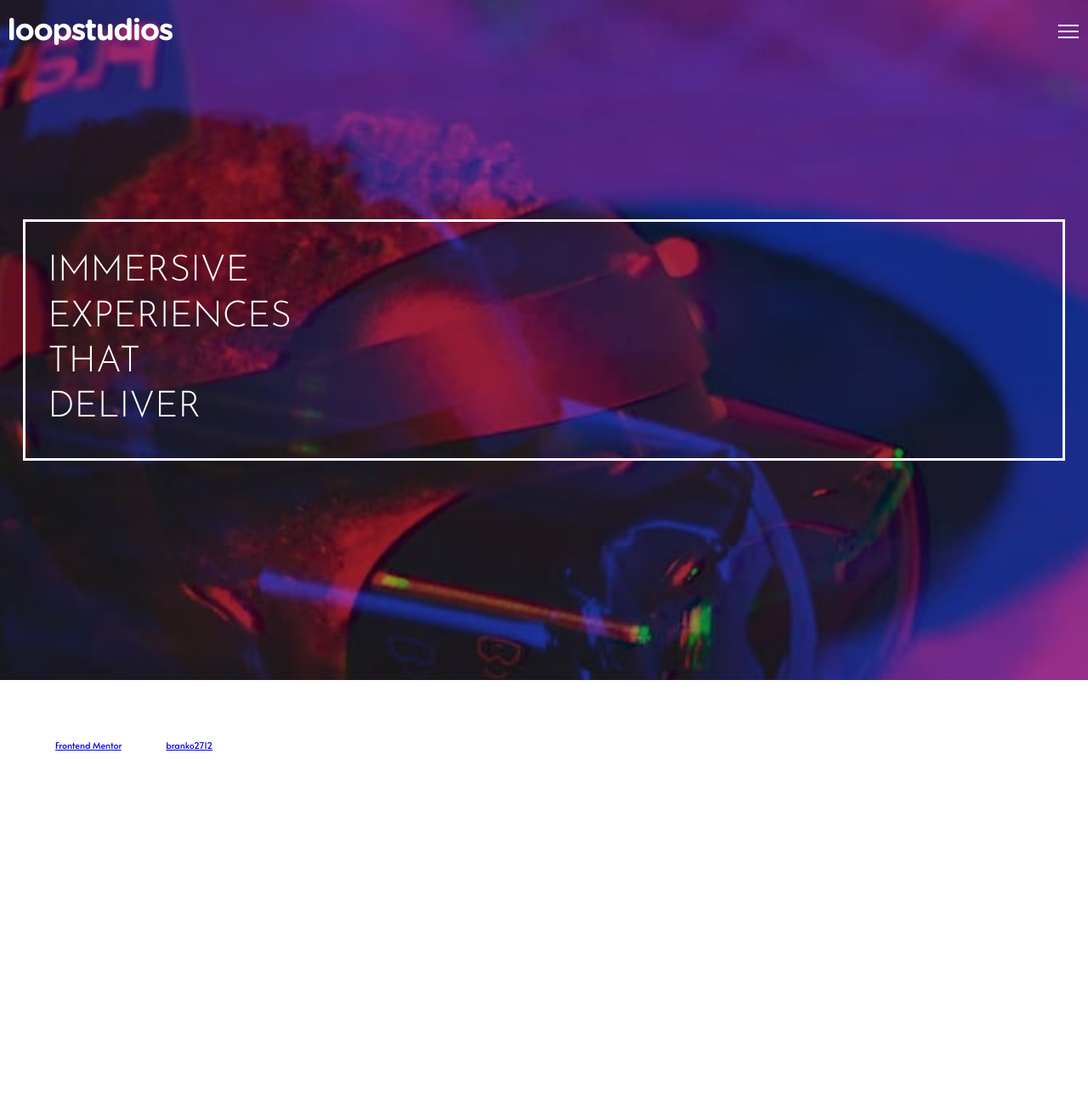
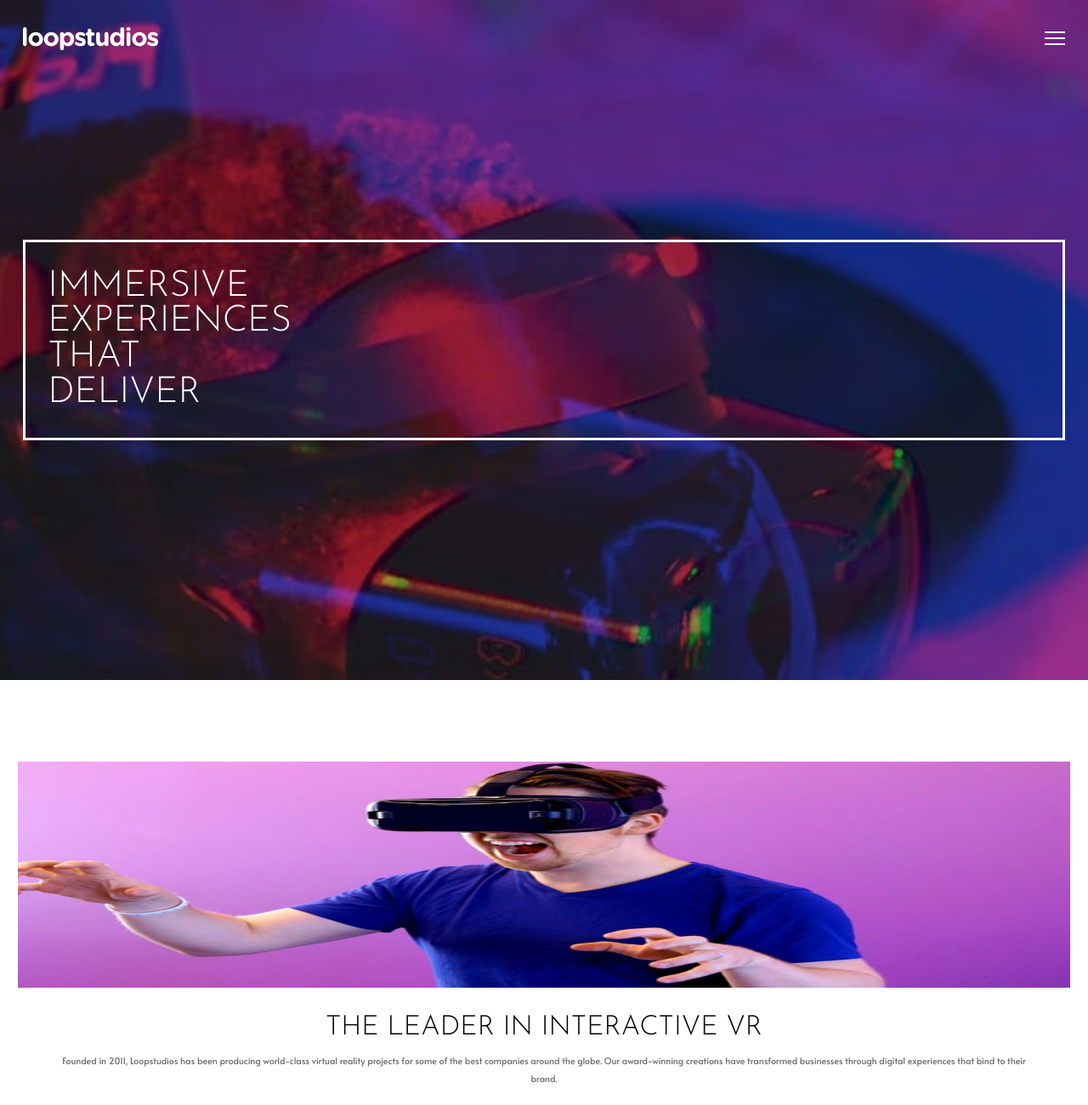
Before and after one commit to branko2712/loopstudios-landing-page, a website: page index.html in a window 1280 px wide. Shown: the top 1300 px of the page at 85% size. Before the commit the page ends 885 px from the top, so only its background shows below. Drawn offline with Linux system fonts and the light colour scheme.

Commit message:
about section

```diff
--- a/index.html
+++ b/index.html
@@ -43,14 +43,19 @@
       <span>deliver</span>
     </h3>
   </section>
-  <section>
-    <!-- About -->
-    The leader in interactive VR
+  <section class="about">
+    <img src="./images/mobile/image-interactive.jpg" alt="interactive">
 
-    Founded in 2011, Loopstudios has been producing world-class virtual reality
-    projects for some of the best companies around the globe. Our award-winning
-    creations have transformed businesses through digital experiences that bind
-    to their brand.
+    <h2 class="about__title">
+      The leader in interactive VR
+    </h2>
+
+    <div class="about__text">
+      Founded in 2011, Loopstudios has been producing world-class virtual reality
+      projects for some of the best companies around the globe. Our award-winning
+      creations have transformed businesses through digital experiences that bind
+      to their brand.
+    </div>
   </section>
   <section>
     <!-- OurWork -->
--- a/sass/_base.scss
+++ b/sass/_base.scss
@@ -21,7 +21,7 @@ $bp-small: 25em; // 375px / 15px - base font size
 *::after {
     margin: 0;
     padding: 0;
-    box-sizing: inherit;
+    box-sizing: border-box;
 }
 
 html {
--- a/sass/_components.scss
+++ b/sass/_components.scss
@@ -0,0 +1,20 @@
+header{
+    .navigation{
+        display: flex;
+        align-items: center;
+        justify-content: space-between;
+        padding: 3rem 2.5rem;
+        position: absolute;
+        top: 0;
+        left: 0;
+        width: 100%;
+        z-index: 3;
+
+        &__logo{
+            img{
+                width: 15rem;
+            }
+        }
+
+    }
+}
--- a/sass/_layout.scss
+++ b/sass/_layout.scss
@@ -18,7 +18,7 @@
         margin: 0 2.5rem;
         padding: 3rem 2.5rem;
         text-transform: uppercase;
-        line-height: 5rem;
+        line-height: 3.9rem;
         word-break: keep-all;
         width: 100%;
         span{
@@ -28,18 +28,32 @@
     }
 }
 
-header{
-    .navigation{
-        display: flex;
-        align-items: center;
-        justify-content: space-between;
-        padding: 2rem 1rem;
-        position: absolute;
-        top: 0;
-        left: 0;
-        width: 100%;
-        z-index: 3;
+.about{
+    height: 100vh;
+    padding: 9rem 2rem;
+    display: flex;
+    flex-direction: column;
+    text-align: center;
 
 
+    img{
+        width: 100%;
+        height: 25rem;
+    }
+
+    &__title{
+        font-family: $font-secondary;
+        font-size: 3rem;
+        font-weight: 100;
+        color: $color-black;
+        text-transform: uppercase;
+        line-height: 3rem;
+        padding-top: 3rem;
+    }
+
+    &__text{
+        padding: 1rem 4rem;
+        color: $color-very-dark-gray;
+        line-height: 2rem;
     }
 }
```
Also changed, not shown: README.md, css/style.css.
